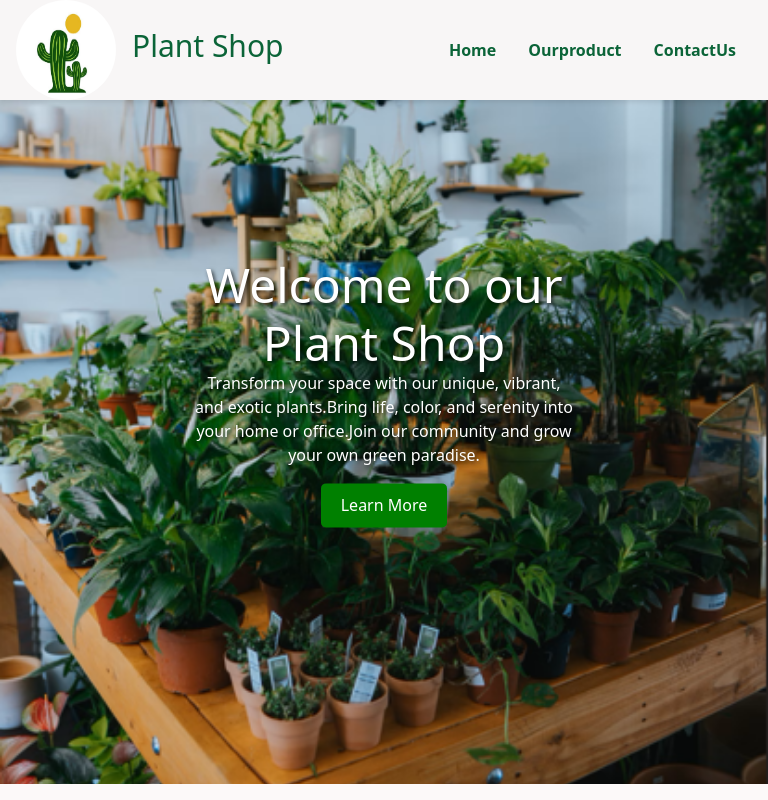
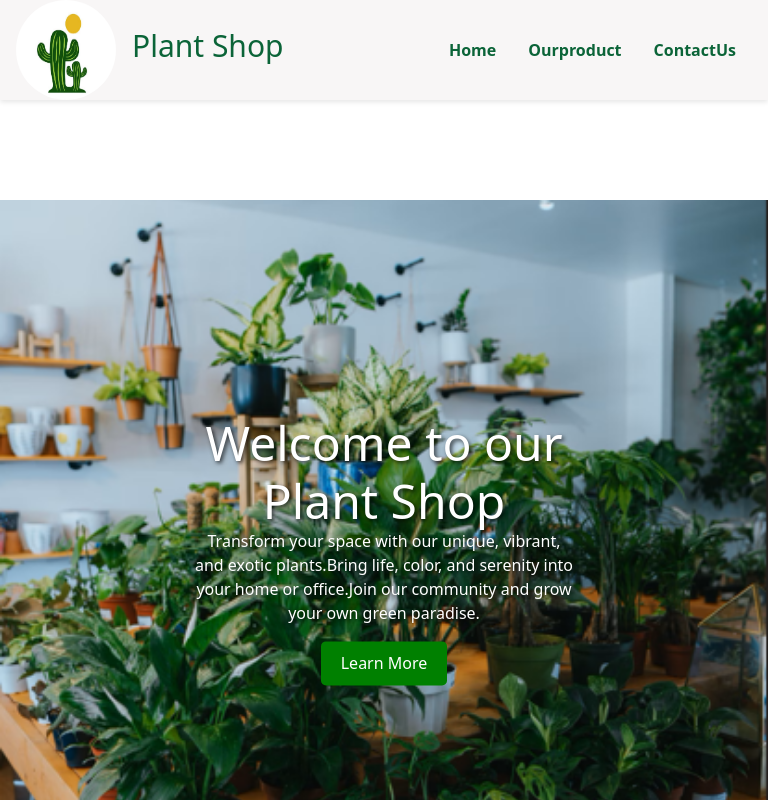
Before and after one commit to yeabsiraAbiy/PRODIGY_WD_01, a plain HTML site: page docs/index.html in a window 768 px wide. Shown: the top 800 px of the page. Drawn offline with nearby package versions, Linux system fonts and the light colour scheme.

Commit message:
change one

```diff
--- a/docs/style.css
+++ b/docs/style.css
@@ -82,7 +82,7 @@ nav ul li a:hover {
 
 #home .text-overlay {
     position: absolute;
-    top: 50%;
+    top: 350px;
     left: 50%;
     transform: translate(-50%, -50%);
     color: white;
@@ -357,7 +357,10 @@ input[type="submit"]:visited {
         flex-direction: row;
         align-items: flex-start;
     }
-
+    .position-relative{
+        position: absolute;
+        top: 200px;
+    }
     .contact-info,
     .form {
         width: 50%;
```
